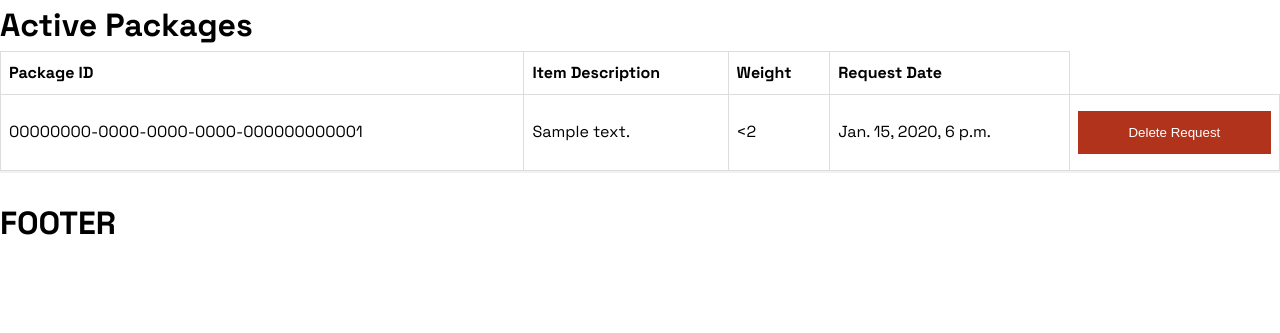
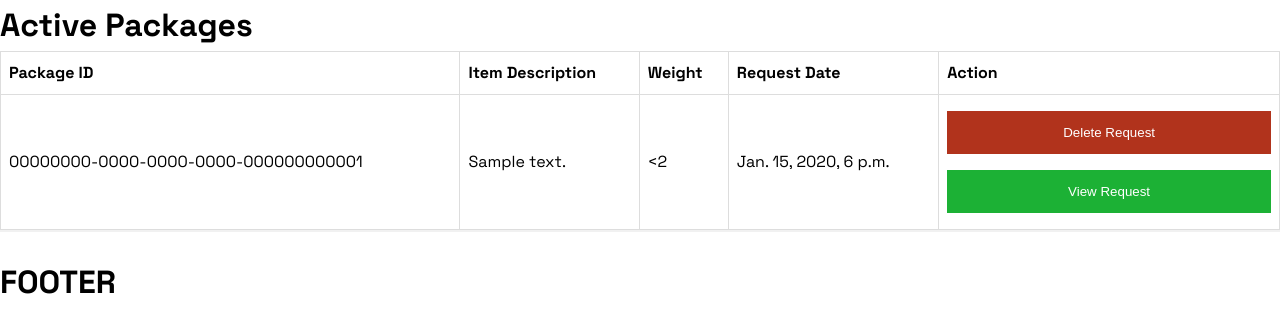
Before and after one commit to pacheco-luis/delivery_system, a Django app: page /package_list/ in a window 1280 px wide. Shown: the part 107-440 px from the top of the page. Run offline with Django 4.2, Linux system fonts and the light colour scheme; a user stored in the database is signed in; tables that the repository leaves empty hold one stand-in row (values such as "Sample post").

Commit message:
added a view modal for package's details

```diff
--- a/delivery_system/settings.py
+++ b/delivery_system/settings.py
@@ -42,9 +42,10 @@ INSTALLED_APPS = [
     # 'parcels.apps.ParcelsConfig',
     'package_request',
     'phonenumber_field',                    #   https://pypi.org/project/django-phonenumber-field/
-    'places'                                #   https://pypi.org/project/dj-places/
+    'places',                               #   https://pypi.org/project/dj-places/
     # 'django_pdb'
     # 'driver'
+    'bootstrap5'
 ]
 
 MIDDLEWARE = [
@@ -161,7 +162,7 @@ AUTH_USER_MODEL = 'users.User'
 
 
 # add by Sam for dj-places
-PLACES_MAPS_API_KEY= "wGzwRFkoP4UW_AcThqIC"           # enable maps JavaScript and Places google APIs,
+PLACES_MAPS_API_KEY= ""           # enable maps JavaScript and Places google APIs,
 PLACES_MAP_WIDGET_HEIGHT=480
 PLACES_MAP_OPTIONS='{"center": { "lat": 23.993356020228287, "lng": 121.60125981977495 }, "zoom": 15}'
 PLACES_MARKER_OPTIONS='{"draggable": true, "clickable": true}'
--- a/package_request/templates/package_list.html
+++ b/package_request/templates/package_list.html
@@ -9,7 +9,7 @@
     <title>Package List</title>
     <link rel="stylesheet" href="{% static 'css/style.css' %}">
 </head>
-<body here add a class too i told you you have to bes specific>
+<body class = "del-body">
     <h1>Active Packages</h1>
     <table class = "del-table" style="width:100%">
         <tr>
@@ -17,6 +17,7 @@
             <th>Item Description</th>
             <th>Weight</th>
             <th>Request Date</th>
+            <th>Action </th>
         </tr>
         {% for package_obj in package_list %}
         <tr>
@@ -26,6 +27,7 @@
             <td>{{ package_obj.order_date }}</td>
             <td>
                 <button class = "del_button" onclick="document.getElementById('deleteModal{{ package_obj.package_id }}').style.display='block'">Delete Request</button>
+                <button class = "view_button" onclick="document.getElementById('viewModal{{ package_obj.package_id }}').style.display= 'block'">View Request</button>
                 <div id="deleteModal{{ package_obj.package_id }}" class="modal">
                     <div class="modal-content">
                         <div class="cont">
@@ -36,7 +38,20 @@
                                 <button type="button" onclick="document.getElementById('deleteModal{{ package_obj.package_id }}').style.display='none'" class="cancelbtn del_button">Cancel</button>
                                 <a href="{% url 'package_request_app:delete_request' id=package_obj.package_id %}"><button type="button" class="deletebtn del_button">Delete</button></a>
                             </div>
+                            </div>
                         </div>
+                    </div>
+                </div>
+                <div id="viewModal{{ package_obj.package_id}}" class = "modal" >
+                    <div class="view_cont">
+                        <span onclick="document.getElementById('viewModal{{ package_obj.package_id }}').style.display='none'" class="close" title="Close">×</span>
+                        <h2>This is the information of your active request: </h2><br>
+                        <p><b>Package ID: </b> {{ package_obj.package_id }}</p><br>
+                        <p><b>Receiver: </b> {{ package_obj.recipient_name }}</p><br>
+                        <p><b>Date and Time: </b> {{ package_obj.order_date }}</p><br>
+                        <p><b>Destination: </b> {{ package_obj.recipient_address}}</p><br>
+                        <p><b>Item Description: </b> {{ package_obj.package_description}}</p><br>
+
                     </div>
                 </div>
             </td>
--- a/static/css/style.css
+++ b/static/css/style.css
@@ -373,7 +373,7 @@ header .navigation .navigation-items a:hover:before {
   border-collapse: collapse;
   width: 100%; }
 
-.del-table td, .del-table th {
+.del-table td, .del-table th, .del-table tr {
   border: 1px solid #dddddd;
   text-align: left;
   padding: 8px; }
@@ -383,6 +383,16 @@ header .navigation .navigation-items a:hover:before {
 
 .del_button {
   background-color: #a91d04;
+  color: white;
+  padding: 14px 20px;
+  margin: 8px 0;
+  border: none;
+  cursor: pointer;
+  width: 100%;
+  opacity: 0.9; }
+
+.view_button {
+  background-color: #04a920;
   color: white;
   padding: 14px 20px;
   margin: 8px 0;
@@ -409,6 +419,13 @@ header .navigation .navigation-items a:hover:before {
 .cont {
   padding: 16px;
   text-align: center; }
+
+.view_cont {
+  padding: 16px;
+  text-align: left; }
+
+.view_cont p {
+  text-align: left; }
 
 /* The Modal (background) */
 .modal {
--- a/static/sass/package_list/_package_list.scss
+++ b/static/sass/package_list/_package_list.scss
@@ -3,7 +3,7 @@
     width: 100%;
 }
 
-.del-table td, .del-table th {
+.del-table td, .del-table th, .del-table tr{
     border: 1px solid #dddddd;
     text-align: left;
     padding: 8px;
@@ -12,6 +12,17 @@
 * {box-sizing: border-box;}
 .del_button {
     background-color: hsl(9, 95%, 34%);
+    color: white;
+    padding: 14px 20px;
+    margin: 8px 0;
+    border: none;
+    cursor: pointer;
+    width: 100%;
+    opacity: 0.9;
+}
+
+.view_button {
+    background-color: hsl(130, 95%, 34%);
     color: white;
     padding: 14px 20px;
     margin: 8px 0;
@@ -45,7 +56,13 @@
     text-align: center;
 
 }
-
+.view_cont {
+    padding: 16px;
+    text-align: left;
+}
+.view_cont p {
+    text-align: left;
+}
 
 /* The Modal (background) */
 .modal {
```
Also changed, not shown: package_request/migrations/0001_initial.py, package_request/migrations/0002_initial.py (deleted), users/migrations/0001_initial.py, 1 other file.
